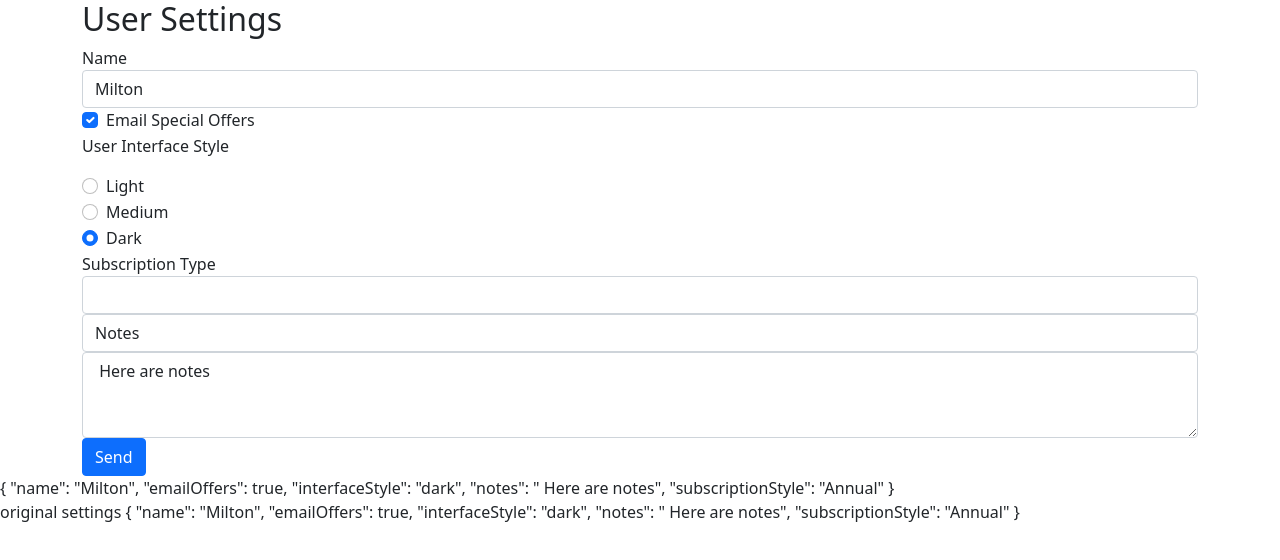
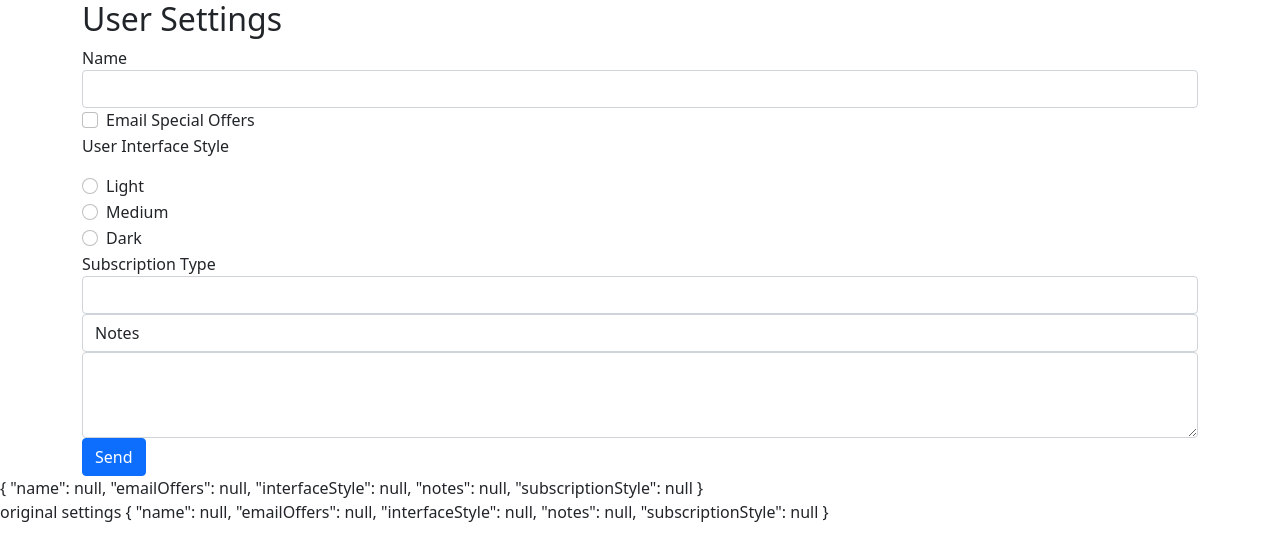
Before and after one commit to satyaprakashrath/angular-forms-plural, an Angular app: page / in a window 1280 px wide. Shown: the top 560 px of the page. Built offline with nearby package versions, Linux system fonts and the light colour scheme.

Commit message:
Enabled HTML5 validation for required field. Works on click of submit button

```diff
--- a/src/app/user-settings-form/user-settings-form.component.html
+++ b/src/app/user-settings-form/user-settings-form.component.html
@@ -1,9 +1,9 @@
 <div class="container">
   <h2>User Settings</h2>
-  <form #form="ngForm">
+  <form #form="ngForm" ngNativeValidate>
     <div class="form-group">
       <label for="name">Name</label>
-      <input id="name" name="name" class="form-control" [(ngModel)]="userSettings.name"/>
+      <input id="name" name="name" class="form-control" [(ngModel)]="userSettings.name" required/>
     </div>
 
     <div class="form-check form-group">
--- a/src/app/user-settings-form/user-settings-form.component.ts
+++ b/src/app/user-settings-form/user-settings-form.component.ts
@@ -9,11 +9,11 @@ import { UserSettings } from '../data/user-settings';
 export class UserSettingsFormComponent implements OnInit {
 
    originalUserSettings : UserSettings = {
-     name : 'Milton',
-     emailOffers : true,
-     interfaceStyle : 'dark',
-     notes : ' Here are notes',
-     subscriptionStyle : 'Annual'
+     name : null ,
+     emailOffers : null,
+     interfaceStyle : null,
+     notes : null,
+     subscriptionStyle : null
   }
 
   userSettings : UserSettings = {... this.originalUserSettings}
--- a/tsconfig.json
+++ b/tsconfig.json
@@ -5,7 +5,7 @@
     "baseUrl": "./",
     "outDir": "./dist/out-tsc",
     "forceConsistentCasingInFileNames": true,
-    "strict": true,
+    "strict": false,
     "noImplicitOverride": true,
     "noPropertyAccessFromIndexSignature": true,
     "noImplicitReturns": true,
```
